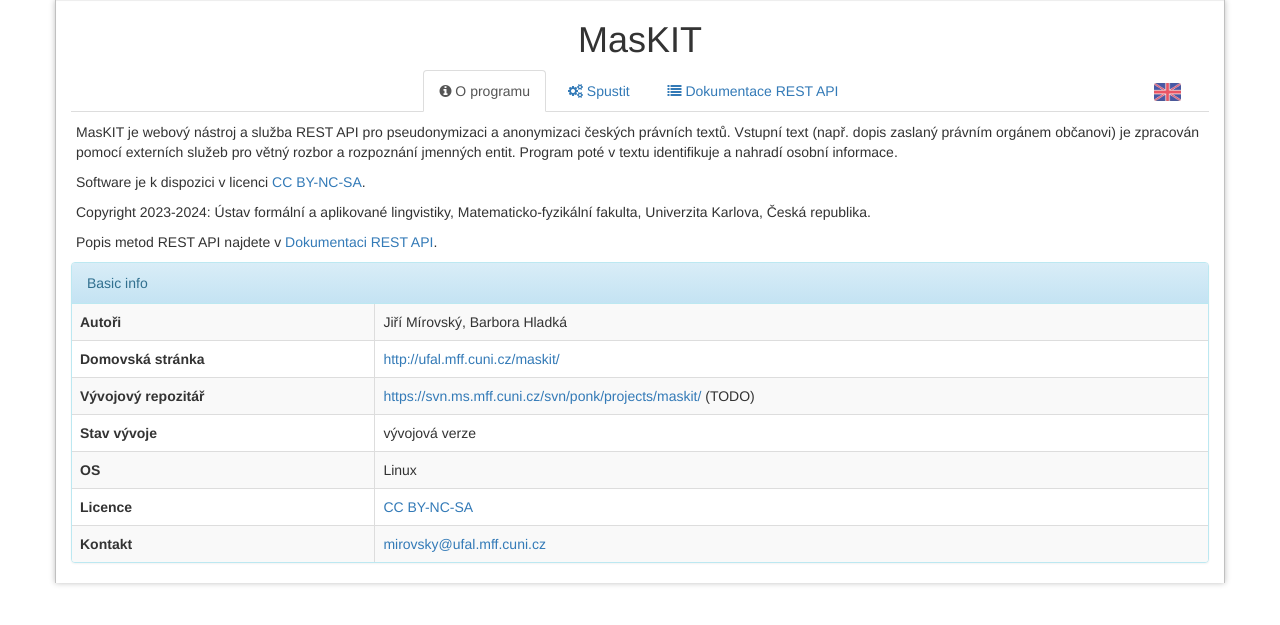
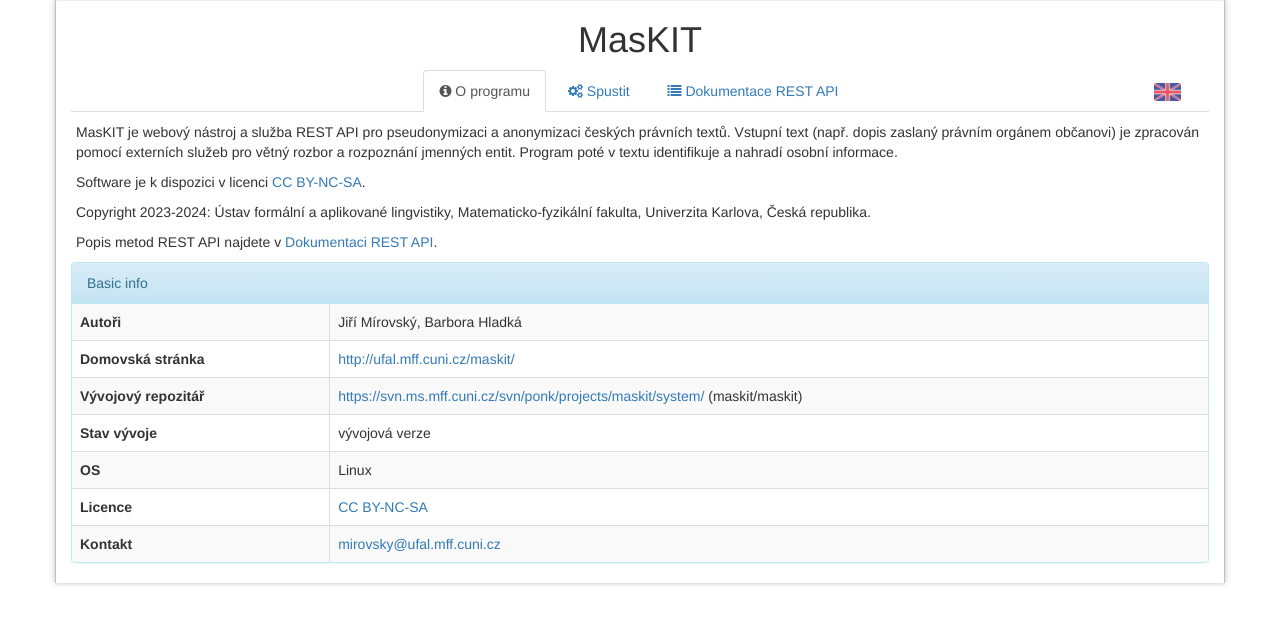
Before and after one commit to ufal/maskit, a PHP site: page /info.php in a window 1280 px wide. Shown: the top 625 px of the page. Run offline with PHP 8.4, Linux system fonts and the light colour scheme; some libraries are stand-ins or nearby versions.

Commit message:
Info about MasKIT anonymous repository read-only access
git-svn-id: https://svn.ms.mff.cuni.cz/svn/ponk/projects/maskit@339 9b7822f3-4786-4c31-9c96-ea234496b5ad

```diff
--- a/html/info.php
+++ b/html/info.php
@@ -25,7 +25,7 @@
   </tr>
   <tr>
       <th><?php echo $lang[$currentLang]['info_basic_repository']; ?></th>
-      <td><a href="https://svn.ms.mff.cuni.cz/svn/ponk/projects/maskit/" target="_blank">https://svn.ms.mff.cuni.cz/svn/ponk/projects/maskit/</a> (TODO)</td>
+      <td><a href="https://svn.ms.mff.cuni.cz/svn/ponk/projects/maskit/system/" target="_blank">https://svn.ms.mff.cuni.cz/svn/ponk/projects/maskit/system/</a> (maskit/maskit)</td>
   </tr>
   <tr>
       <th><?php echo $lang[$currentLang]['info_basic_development_status']; ?></th>
```
